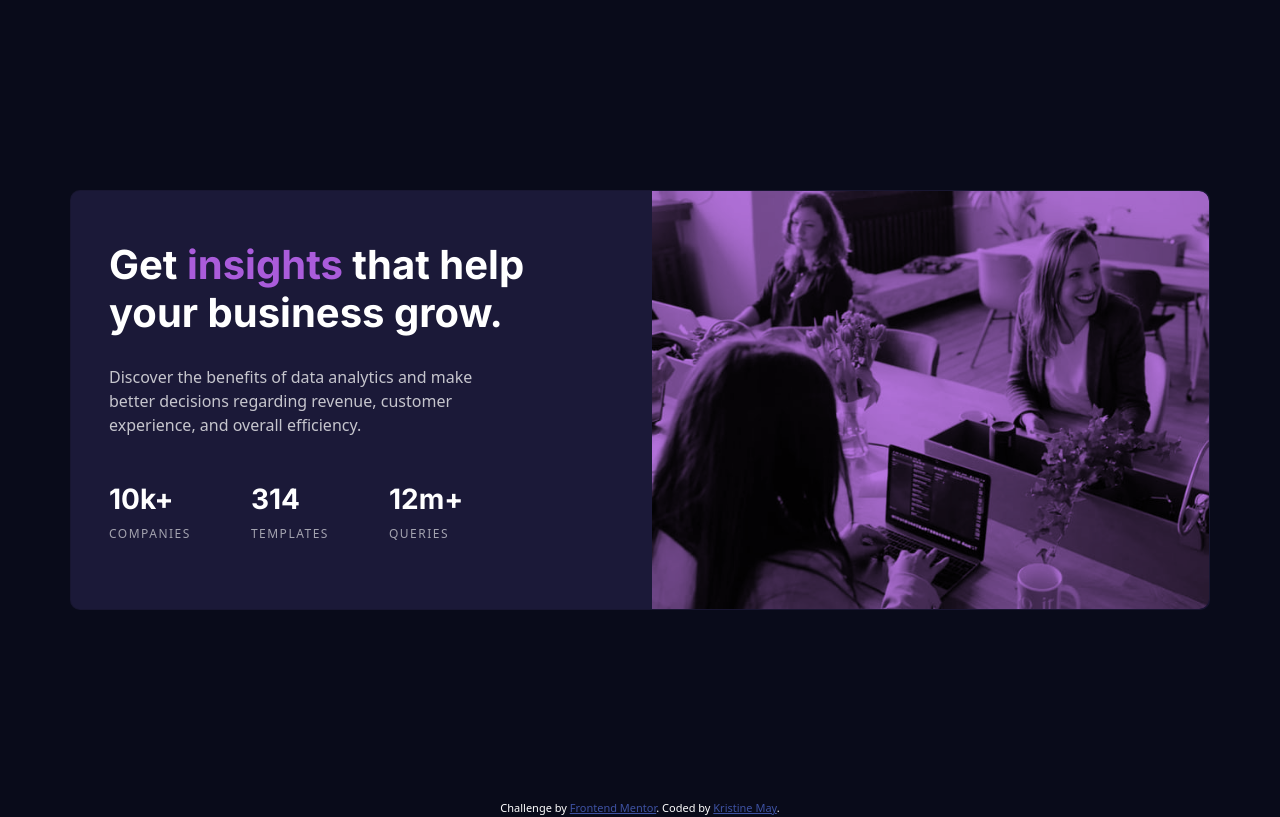
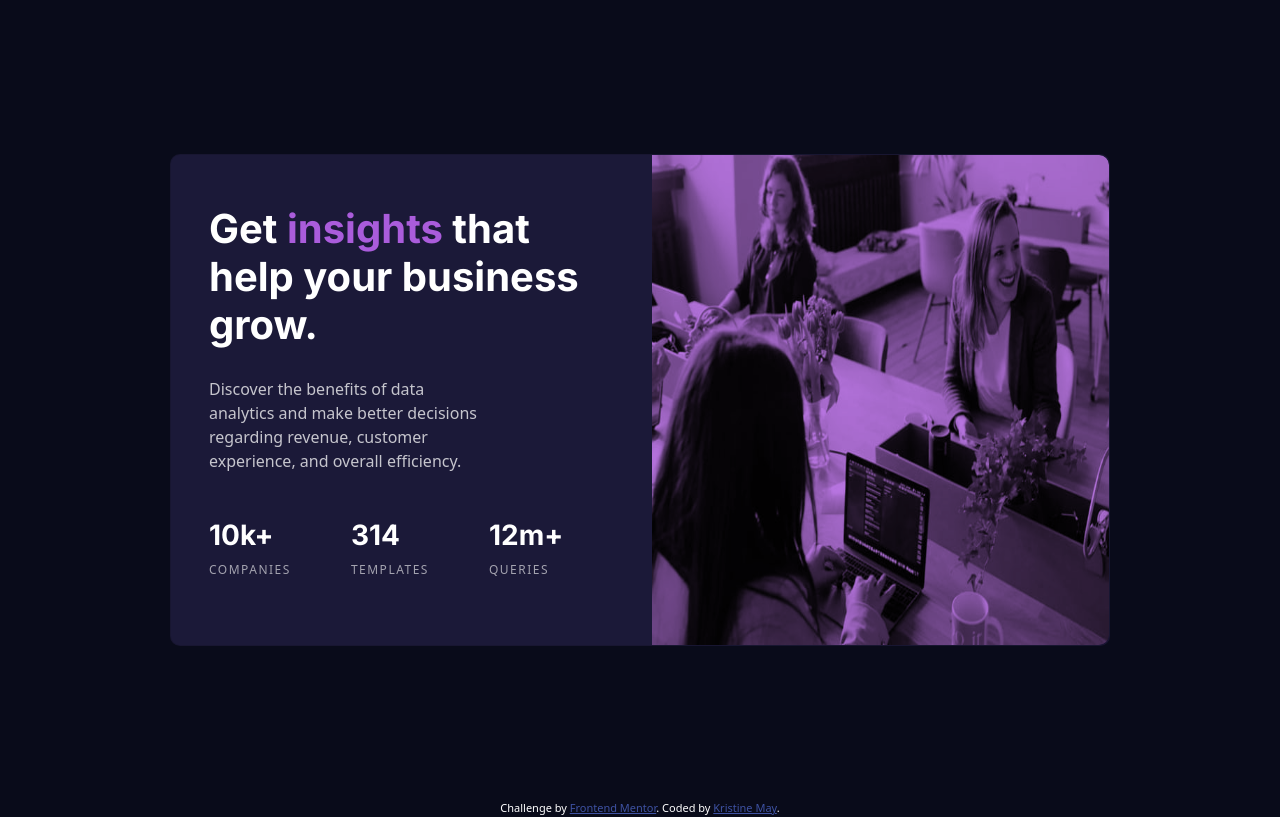
Before and after one commit to sn-tin/stats-preview-card, a plain HTML site: page index.html in a window 1280 px wide. Drawn offline with nearby package versions, Linux system fonts and the light colour scheme.

Commit message:
Update styles.css

```diff
--- a/css/styles.css
+++ b/css/styles.css
@@ -90,7 +90,7 @@ li {
 
     .container {
         height: 100vh;
-        padding: 0;
+        padding: 100px;
     }
 
     /* Card Image */
```
